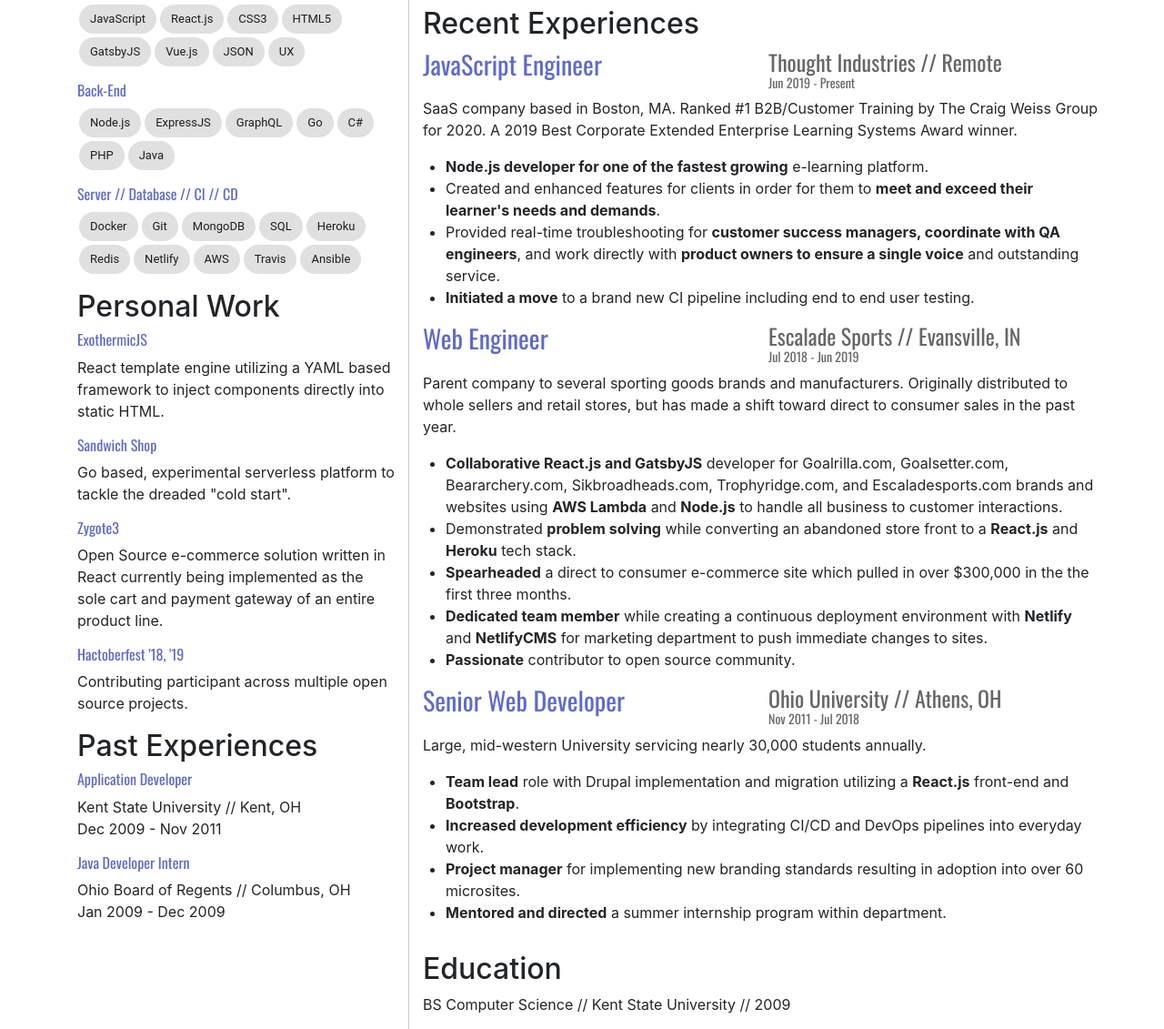
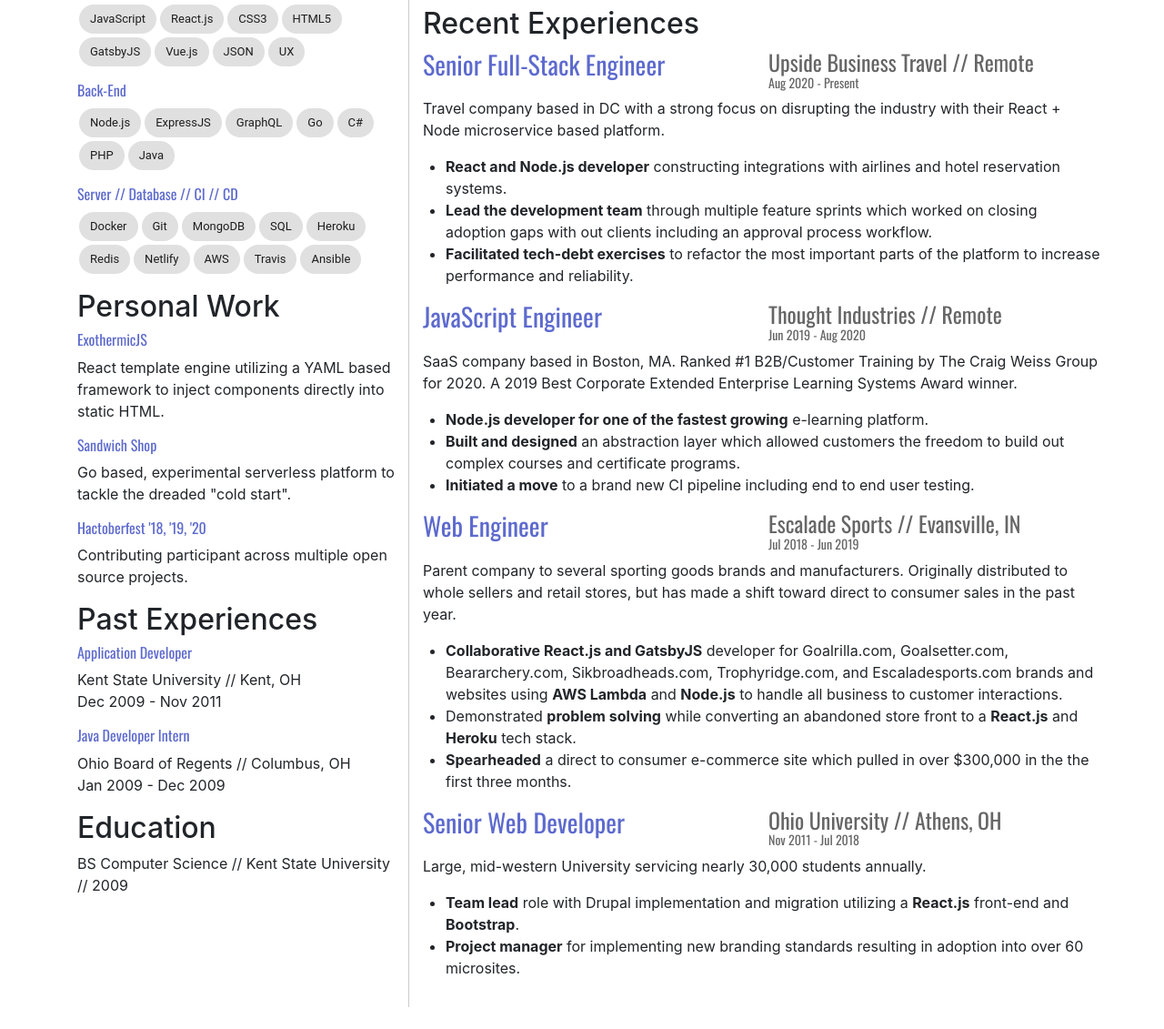
Before and after one commit to suhay/resume.suhay.dev, a Gatsby site: page / in a window 1280 px wide. Shown: the part 411-1542 px from the top of the page at 91% size. After the commit the page ends 1518 px from the top, so only its background shows below. Built offline with nearby package versions, Linux system fonts and the light colour scheme; Gatsby itself is replaced by a stand-in of ours.

Commit message:
Adding upside parts

```diff
--- a/package.json
+++ b/package.json
@@ -2,7 +2,7 @@
   "name": "@suhay/resume.suhay.dev",
   "private": true,
   "description": "Resume built with Gatsby",
-  "version": "1.1.1",
+  "version": "1.1.2",
   "author": "Matt Suhay <matthew.suhay@gmail.com>",
   "dependencies": {
     "@fortawesome/fontawesome-svg-core": "^1.2.30",
@@ -29,7 +29,7 @@
   "license": "MIT",
   "scripts": {
     "build": "gatsby build --prefix-paths",
-    "develop": "gatsby develop --prefix-paths",
+    "develop": "gatsby develop",
     "format": "prettier --write \"**/*.{js,jsx,ts,tsx,json,md}\"",
     "start": "npm run develop",
     "serve": "gatsby serve --prefix-paths",
--- a/src/components/contacts.js
+++ b/src/components/contacts.js
@@ -11,7 +11,7 @@
     <h2 className="sr-only">How to contact me</h2>
     <ul>
       <li className="secret"><a href="mailto:matt@suhay.dev">matt@suhay.dev</a> <FontAwesomeIcon icon={faEnvelope} /></li>
-      <li className="secret"><a href="https://www.matthewsuhay.com">https://www.matthewsuhay.com</a> <FontAwesomeIcon icon={faLink} /></li>
+      <li className="secret"><a href="https://suhay.dev">https://suhay.dev</a> <FontAwesomeIcon icon={faLink} /></li>
       <li className="secret"><a href="https://www.linkedin.com/in/matthew-suhay">https://www.linkedin.com/in/matthew-suhay</a> <FontAwesomeIcon icon={faLinkedin} /></li>
       <li className=""><a href="https://github.com/suhay">https://github.com/suhay</a> <FontAwesomeIcon icon={faGithub} /></li>
       <li>Smoke Signals <FontAwesomeIcon icon={faFireAlt} /></li>
--- a/src/components/experience/escalade.js
+++ b/src/components/experience/escalade.js
@@ -11,8 +11,6 @@
 				<li><strong>Collaborative React.js and GatsbyJS</strong> developer for Goalrilla.com, Goalsetter.com, Beararchery.com, Sikbroadheads.com, Trophyridge.com, and Escaladesports.com brands and websites using <strong>AWS Lambda</strong> and <strong>Node.js</strong> to handle all business to customer interactions.</li>
 				<li>Demonstrated <strong>problem solving</strong> while converting an abandoned store front to a <strong>React.js</strong> and <strong>Heroku</strong> tech stack.</li>
 				<li><strong>Spearheaded</strong> a direct to consumer e-commerce site which pulled in over $300,000 in the the first three months.</li>
-				<li><strong>Dedicated team member</strong> while creating a continuous deployment environment with <strong>Netlify</strong> and <strong>NetlifyCMS</strong> for marketing department to push immediate changes to sites.</li>
-				<li><strong>Passionate</strong> contributor to open source community.</li>
 			</ul>
 		</div>
 	)
--- a/src/components/experience/index.js
+++ b/src/components/experience/index.js
@@ -3,12 +3,14 @@
 import Thought from './thought-industries'
 import Escalade from './escalade'
 import Ohio from './ohio-university'
+import Upside from './upside'
 
 import './experience.css'
 
 const Experience = () => (
   <section className="experience">
     <h2>Recent Experiences</h2>
+    <Upside />
     <Thought />
     <Escalade />
     <Ohio />
--- a/src/components/experience/ohio-university.js
+++ b/src/components/experience/ohio-university.js
@@ -8,9 +8,7 @@
 			<p>Large, mid-western University servicing nearly 30,000 students annually.</p>
 			<ul>
 				<li><strong>Team lead</strong> role with Drupal implementation and migration utilizing a <strong>React.js</strong> front-end and <strong>Bootstrap</strong>.</li>
-				<li><strong>Increased development efficiency</strong> by integrating CI/CD and DevOps pipelines into everyday work.</li>
 				<li><strong>Project manager</strong> for implementing new branding standards resulting in adoption into over 60 microsites.</li>
-				<li><strong>Mentored and directed</strong> a summer internship program within department.</li>
 			</ul>
 		</div>
 	)
--- a/src/components/experience/personal.js
+++ b/src/components/experience/personal.js
@@ -13,11 +13,7 @@
 				<p>Go based, experimental serverless platform to tackle the dreaded "cold start".</p>
 			</section>
 			<section>
-				<h3>Zygote3</h3>
-				<p>Open Source e-commerce solution written in React currently being implemented as the sole cart and payment gateway of an entire product line.</p>
-			</section>
-			<section>
-				<h3>Hactoberfest '18, '19</h3>
+				<h3>Hactoberfest '18, '19, '20</h3>
 				<p>Contributing participant across multiple open source projects.</p>
 			</section>
 		</section>
--- a/src/components/experience/thought-industries.js
+++ b/src/components/experience/thought-industries.js
@@ -4,13 +4,12 @@
 	return (
 		<div className="job row">
 			<h3 className="col-md-6">JavaScript Engineer</h3>
-			<h4 className="col-md-6">Thought Industries // Remote <span>Jun 2019 - Present</span></h4>
+			<h4 className="col-md-6">Thought Industries // Remote <span>Jun 2019 - Aug 2020</span></h4>
 			<div className="w-100"></div>
 			<p>SaaS company based in Boston, MA. Ranked #1 B2B/Customer Training by The Craig Weiss Group for 2020. A 2019 Best Corporate Extended Enterprise Learning Systems Award winner.</p>
 			<ul>
 				<li><strong>Node.js developer for one of the fastest growing</strong> e-learning platform.</li>
-				<li>Created and enhanced features for clients in order for them to <strong>meet and exceed their learner's needs and demands</strong>.</li>
-				<li>Provided real-time troubleshooting for <strong>customer success managers, coordinate with QA engineers</strong>, and work directly with <strong>product owners to ensure a single voice</strong> and outstanding service.</li>
+				<li><strong>Built and designed</strong> an abstraction layer which allowed customers the freedom to build out complex courses and certificate programs.</li>
 				<li><strong>Initiated a move</strong> to a brand new CI pipeline including end to end user testing.</li>
 			</ul>
 		</div>
--- /dev/null
+++ b/src/components/experience/upside.js
@@ -0,0 +1,19 @@
+import React from 'react'
+
+const Upside = () => {
+	return (
+		<div className="job row">
+			<h3 className="col-md-6">Senior Full-Stack Engineer</h3>
+			<h4 className="col-md-6">Upside Business Travel // Remote <span>Aug 2020 - Present</span></h4>
+			<div className="w-100"></div>
+			<p>Travel company based in DC with a strong focus on disrupting the industry with their React + Node microservice based platform.</p>
+			<ul>
+				<li><strong>React and Node.js developer</strong> constructing integrations with airlines and hotel reservation systems.</li>
+				<li><strong>Lead the development team</strong> through multiple feature sprints which worked on closing adoption gaps with out clients including an approval process workflow.</li>
+				<li><strong>Facilitated tech-debt exercises</strong> to refactor the most important parts of the platform to increase performance and reliability.</li>
+			</ul>
+		</div>
+	)
+}
+
+export default Upside
--- a/src/pages/index.js
+++ b/src/pages/index.js
@@ -21,11 +21,11 @@
         <Skills />
         <Personal />
         <Other />
+        <Education />
       </aside>
       <main className="col-md-8">
         <Summary />
         <Experience />
-        <Education />
       </main>
     </div>
   </Layout>
```
